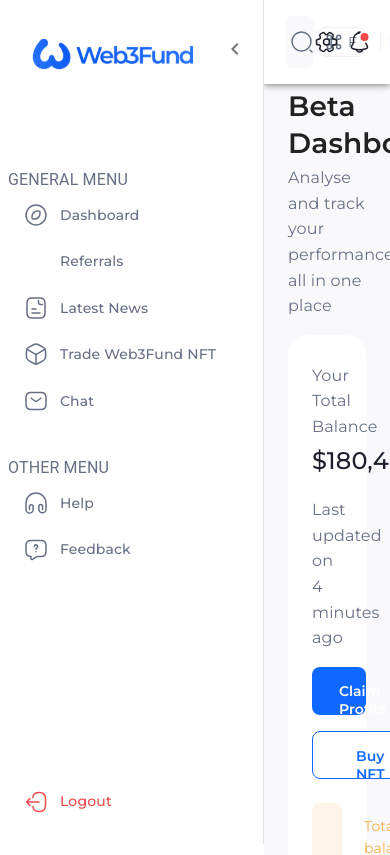
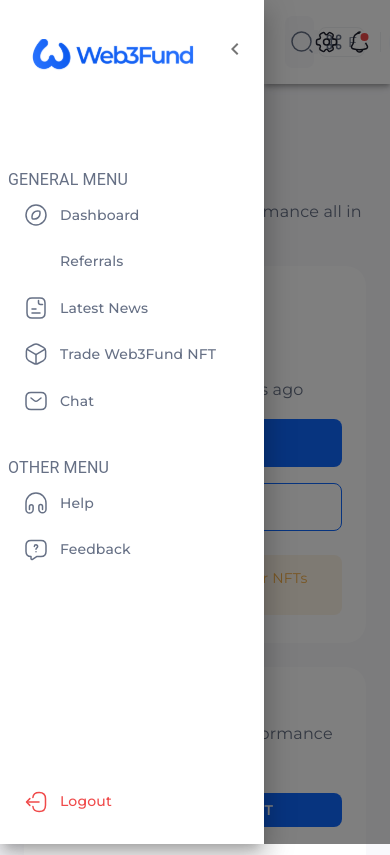
Before and after one commit to Tr123Ayesha/web3fund, a React (Create React App) app: page / in a window 390 px wide. Shown: the top 855 px of the page. Built offline with nearby package versions, Linux system fonts and the light colour scheme.

Commit message:
comiting

```diff
--- a/src/components/sidebar/index.jsx
+++ b/src/components/sidebar/index.jsx
@@ -15,9 +15,6 @@
 import ListItemButton from '@mui/material/ListItemButton';
 import ListItemIcon from '@mui/material/ListItemIcon';
 import ListItemText from '@mui/material/ListItemText';
-import { BrowserRouter as Router, Routes, Route, useNavigate } from 'react-router-dom';
-import Dashboard from '../../pages/dashboard';
-import Referral from '../../pages/referrals';
 import dash from '../../assets/dashboard.svg';
 import web3Logo from "../../assets/web3Logo.svg";
 import profile from '../../assets/profile.svg';
@@ -33,11 +30,11 @@
 import image from '../../assets/image.svg';
 import logout from '../../assets/logout.svg';
 import './sidebar.css';
-
+import { useMediaQuery } from '@mui/material';
 const drawerWidth = 264;
 
 const Main = styled("main", { shouldForwardProp: (prop) => prop !== "open" })(
-  ({ theme, open }) => ({
+  ({ theme, open, isSmallScreen }) => ({
     flexGrow: 1,
     height: "100%",
     overflowX: "hidden",
@@ -46,7 +43,8 @@
       easing: theme.transitions.easing.sharp,
       duration: theme.transitions.duration.leavingScreen,
     }),
-    marginLeft: `-${drawerWidth}px`,
+    // Only apply margin-left when it's not a small screen
+    marginLeft: isSmallScreen ? 0 : `-${drawerWidth}px`,
     ...(open && {
       transition: theme.transitions.create("margin", {
         easing: theme.transitions.easing.easeOut,
@@ -57,6 +55,7 @@
     }),
   })
 );
+
 
 const AppBar = styled(MuiAppBar, {
   shouldForwardProp: (prop) => prop !== "open",
@@ -112,10 +111,11 @@
 
 export default function PersistentDrawerLeft({children}) {
   const theme = useTheme();
+  const isSmallScreen = useMediaQuery(theme.breakpoints.down('sm'));
   const [selectedGeneralIndex, setSelectedGeneralIndex] = React.useState(null); // State for General Menu
   const [selectedOtherIndex, setSelectedOtherIndex] = React.useState(null); // State for Other Menu
   const [open, setOpen] = React.useState(true);
-  const navigate = useNavigate();
+
 
   const handleDrawerOpen = () => {
     setOpen(true);
@@ -200,9 +200,10 @@
             boxSizing: 'border-box',
           },
         }}
-        variant="persistent"
+        variant={isSmallScreen ? 'temporary' : 'persistent'} // Conditional variant
         anchor="left"
         open={open}
+        onClose={handleDrawerClose}
       >
         <div className="SidebarContainer">
           <DrawerHeader>
@@ -294,7 +295,7 @@
           </div>
         </div>
       </Drawer>
-      <Main open={open} sx={{ backgroundColor: "#F9F9FC", width: "100%" }}>
+      <Main open={open}  isSmallScreen={isSmallScreen} sx={{ backgroundColor: "#F9F9FC", width: "100%", marginTop:" 38px" }}>
         {children}
 
       </Main>
--- a/src/pages/dashboard/dashboard.css
+++ b/src/pages/dashboard/dashboard.css
@@ -1,6 +1,7 @@
 .header{
     display: flex;
     flex-direction: column;
+    margin-top: 32px;
 
 }
 .Web3dashboard{
@@ -80,28 +81,39 @@
     margin-bottom: 24px;
 }
 .claimProfit{
+  width: 100%;
     border-radius: 8px;
     height: 48px;
     background-color: #0F68FF;
     color: #FFFFFF;
-    padding: 15px 27px;
+    display: flex;
+    align-items: center;
+    justify-content: center;
+    padding: 15px 0px;
     border: none;
     font-family: 'Montserrat';
     font-size: 14px;
     font-weight: 600;
     line-height: 18.2px;
+    text-align: center;
 }
 .buyNft{
+  width: 100%;
     border-radius: 8px;
     height: 48px;
+    display: flex;
+    align-items: center;
+    justify-content: center;
+    text-align: center;
     background-color:#FFFFFF ;
     color:#0F68FF ;
-    padding: 15px 43px;
+    padding: 15px 0px;
     border:1px solid #0F68FF;
     font-family: 'Montserrat';
     font-size: 14px;
     font-weight: 600;
     line-height: 18.2px;
+    text-align: center;
 }
 .infodiv{
     display: flex;
@@ -133,12 +145,14 @@
     display: flex;
     justify-content: space-between;
     margin-bottom: 24px;
+    gap: 30px;
 
 }
 .webNftsdiv2{
     margin-top: 0;
     display: flex;
     flex-direction: column;
+    width: 100%;
 }
 .mywebnft{
     font-family: 'Montserrat';
@@ -170,6 +184,7 @@
     font-size: 14px;
     font-weight: 600;
     line-height: 18.2px;
+    width: 60%;
 }
 .nftCards{
     display: flex;
@@ -239,6 +254,7 @@
     font-weight: 500;
     color: #667085;
     display: flex;
+    justify-content: center;
     align-items: center;
     cursor: pointer;
   }
@@ -301,6 +317,9 @@
     margin-top: 32px;
     border-radius: 20px;
 
+}
+.css-7u8sr8-MuiButtonBase-root-MuiButton-root{
+  padding:7px 7px !important;
 }
 .Status{
     background-color: rgba(79, 190, 136, 0.12);
@@ -375,9 +394,36 @@
     .tableHeader{
       display: flex;
       flex-direction: column;
-      align-items: center;
+
 
     }
+ }
+ @media (max-width:856px){
+  .div2header {
+    margin-top: 0;
+    display: flex;
+    flex-direction: column;
+
+    justify-content: space-between;
+    margin-bottom: 24px;
+    gap: 30px;
+    flex-direction: column;
+}
+.BUYnft{
+  margin-top: 11px;
+  margin-bottom: 11px;
+  padding: 7px 12px;
+  border-radius: 8px;
+  height: 34px;
+  background-color: #0F68FF;
+  color: #FFFFFF;
+  border: none;
+  font-family: 'Montserrat';
+  font-size: 14px;
+  font-weight: 600;
+  line-height: 18.2px;
+  width: 100%;
+}
  }
  @media  (max-width: 411px) {
     .part2{
@@ -441,7 +487,7 @@
       margin-top: 0;
   }
   .graphHeader{
-    align-items: center;
+    /* align-items: center; */
     display: flex;
     flex-direction: column;
    gap: 10px;
@@ -449,8 +495,8 @@
   .para{
     display: flex;
     flex-direction: column;
-    align-items: center;
-    text-align: center;
+    /* align-items: center;
+    text-align: center; */
   }
   .Graphcalc{
     display: flex;
@@ -461,7 +507,7 @@
   .tableHeader{
     display: flex;
     flex-direction: column;
-    align-items: center;
+
 
   }
  }
--- a/src/pages/dashboard/index.jsx
+++ b/src/pages/dashboard/index.jsx
@@ -190,7 +190,7 @@
                 <p className='graphpara2'>View the increase in Value of your NFTs</p>
               </div>
 
-  <button class="dropdown-button">
+  <button className="dropdown-button">
     Yearly
    <img className='arrow' src={arrowDown} alt="arrow"/>
   </button>
@@ -224,7 +224,7 @@
                 <p className='graphpara2'>Total Fund Growth</p>
               </div>
 
-  <button class="dropdown-button">
+  <button className="dropdown-button">
     Yearly
    <img className='arrow' src={arrowDown} alt="arrow"/>
   </button>
@@ -264,12 +264,12 @@
   onClick={handleClick}
   variant="outlined"
   sx={{
-
+width:'100%',
     display:'flex',
     justifyContent:"space-between",
     gap:"8px",
     fontFamily:"Montserrat",
-    padding: '15px 20px',
+    // padding: '15px 20px',
     borderRadius: '12px',
     color: '#6B7280',
     fontWeight:"500",
@@ -283,17 +283,18 @@
 
 </Button>
                 <Button
+
   aria-controls="simple-menu"
   aria-haspopup="true"
   onClick={handleClick}
   variant="outlined"
   sx={{
-
+    width:'100%',
     display:'flex',
     justifyContent:"space-between",
     gap:"8px",
     fontFamily:"Montserrat",
-    padding: '15px 20px',
+    // padding: '15px 20px',
     borderRadius: '12px',
     color: '#6B7280',
     fontWeight:"500",
--- a/src/pages/referrals/referrals.css
+++ b/src/pages/referrals/referrals.css
@@ -2,9 +2,11 @@
     background-color:  #F9F9FC;
     display: flex;
     flex-direction: column;
+
     width: 100%;
 }
 .RefralDetails{
+    margin-top: 48px;
     font-family: 'Montserrat';
     font-size: 28px;
     font-weight: 600;
@@ -88,7 +90,7 @@
 
 }
 .referalHistory{
- text-align: center;
+ /* text-align: center; */
     font-weight: 600;
     font-size: 20px;
     font-family: "Montserrat";
@@ -192,7 +194,7 @@
         min-width: 100% !important;
     }
     .referalHistory{
-        font-size: 14px;
+        font-size: 20px;
 
     }
  }
```
